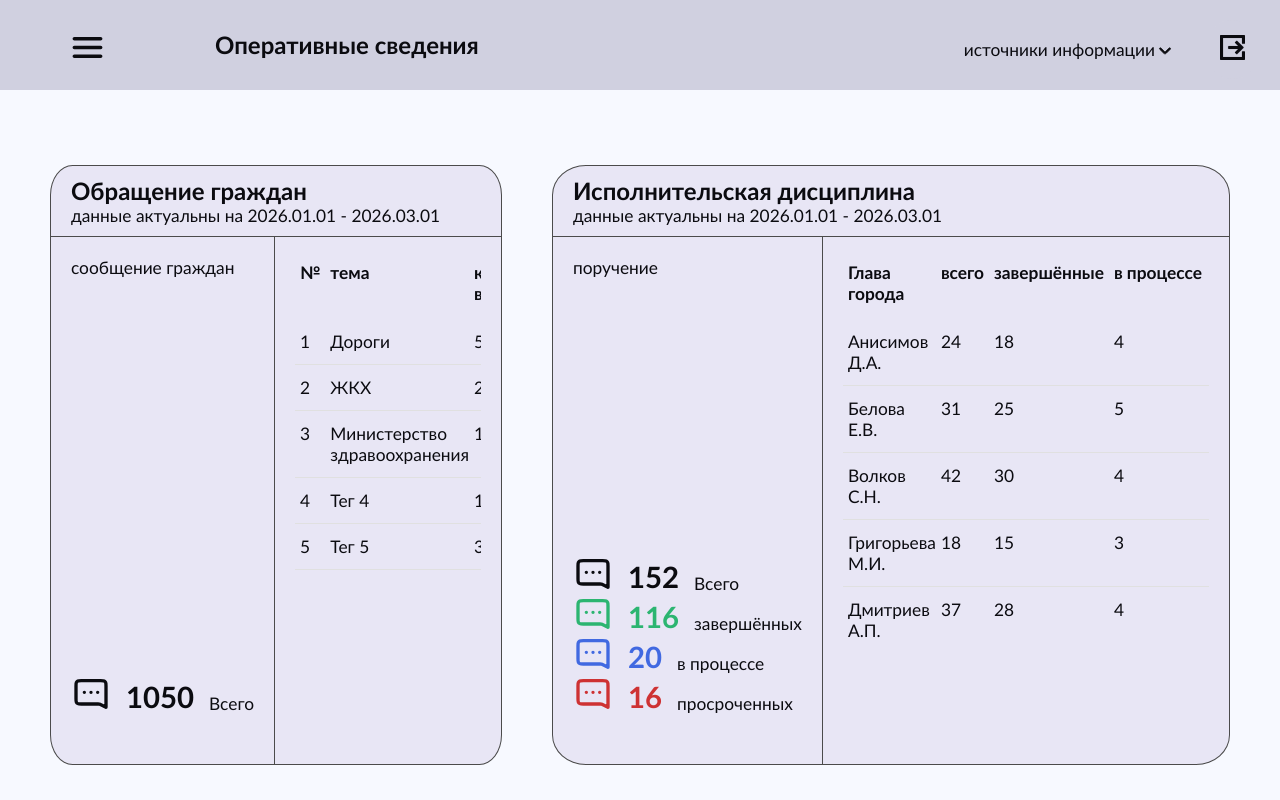
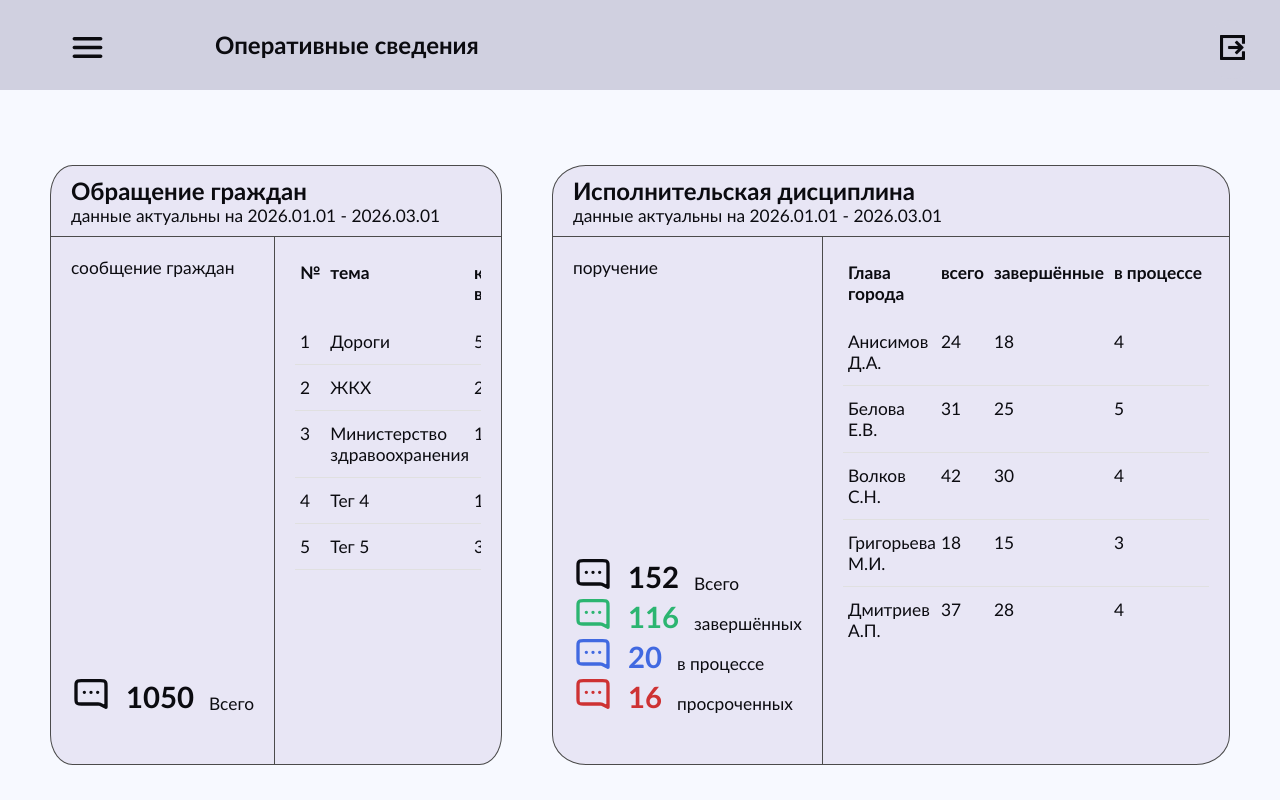
Before and after one commit to mitinu/dashboard, a Vue app in the folder frontend/: page / in a window 1280 px wide. Both pictures are taken after a click on the link "Забыл(а) пароль". Built offline with nearby package versions, Linux system fonts and the light colour scheme.

Commit message:
скрытие источники информации

```diff
--- a/frontend/src/components/MainHeader.vue
+++ b/frontend/src/components/MainHeader.vue
@@ -11,12 +11,12 @@
         <div class="title"><h3>{{title}}</h3></div>
       </div>
       <div class="container">
-        <div class="text">
-          <div><span>источники информации</span></div>
-          <arrow-down
-              :color="themeStore.getColorText"
-          />
-        </div>
+<!--        <div class="text">-->
+<!--          <div><span>источники информации</span></div>-->
+<!--          <arrow-down-->
+<!--              :color="themeStore.getColorText"-->
+<!--          />-->
+<!--        </div>-->
         <div><button-exit/></div>
       </div>
     </div>
```
